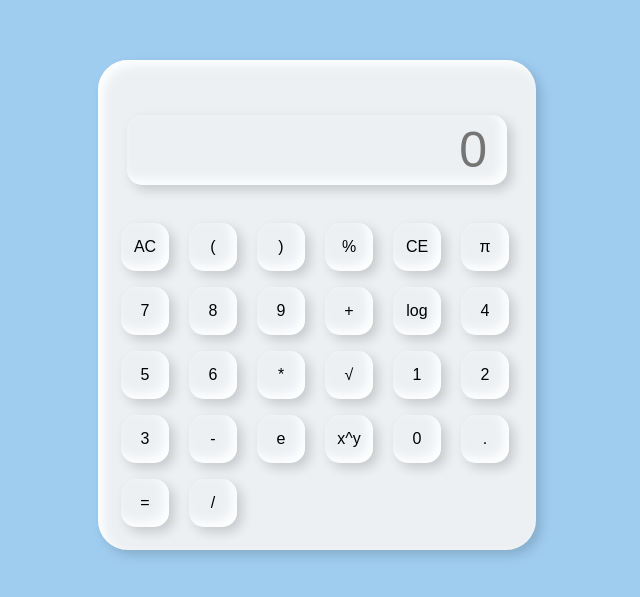
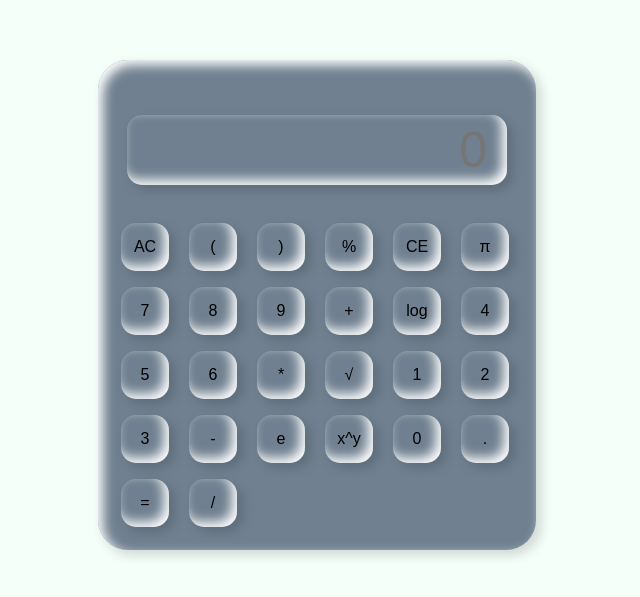
Before and after one commit to Vardhan6666/OIBSIP, a plain HTML site: page Task 1/index.html in a window 1280 px wide. Shown: the part 135-732 px from the top of the page, without its empty margins (323-963 px from the left). Drawn offline with Linux system fonts and the light colour scheme.

Commit message:
Updated -3

```diff
--- a/Task 1/style.css
+++ b/Task 1/style.css
@@ -2,8 +2,8 @@
     margin:0;
     padding: 0;
     box-sizing: border-box;
-    background-color: #9fcdf0;
-    font-family: sans-serif;
+    background-color: #F5FFFA;
+    font-family: Arial;
     outline: none;
 }
 
@@ -15,7 +15,7 @@
 }
 
 .calculator{
-    background-color: #ecf0f3;
+    background-color: #708090;
     padding: 15px;
     border-radius: 30px;
     box-shadow: inset 5px 5px 12px #ffffff,
@@ -28,7 +28,7 @@ input{
     grid-column: span 6;
     height: 70px;
     width: 380px;
-    background-color: #ecf0f3;
+    background-color: #708090;
     box-shadow: inset -5px -5px 12px #ffffff,
                       5px 5px 12px rgba(0,0,0,.16);
     border: none;
@@ -45,7 +45,7 @@ input{
 button{
     height: 48px;
     width: 48px;
-    background-color: #ecf0f3;
+    background-color: #708090;
     box-shadow: inset -5px -5px 12px #ffffff,
                        5px 5px 12px rgba(0,0,0,.16);
     border: none;
```
